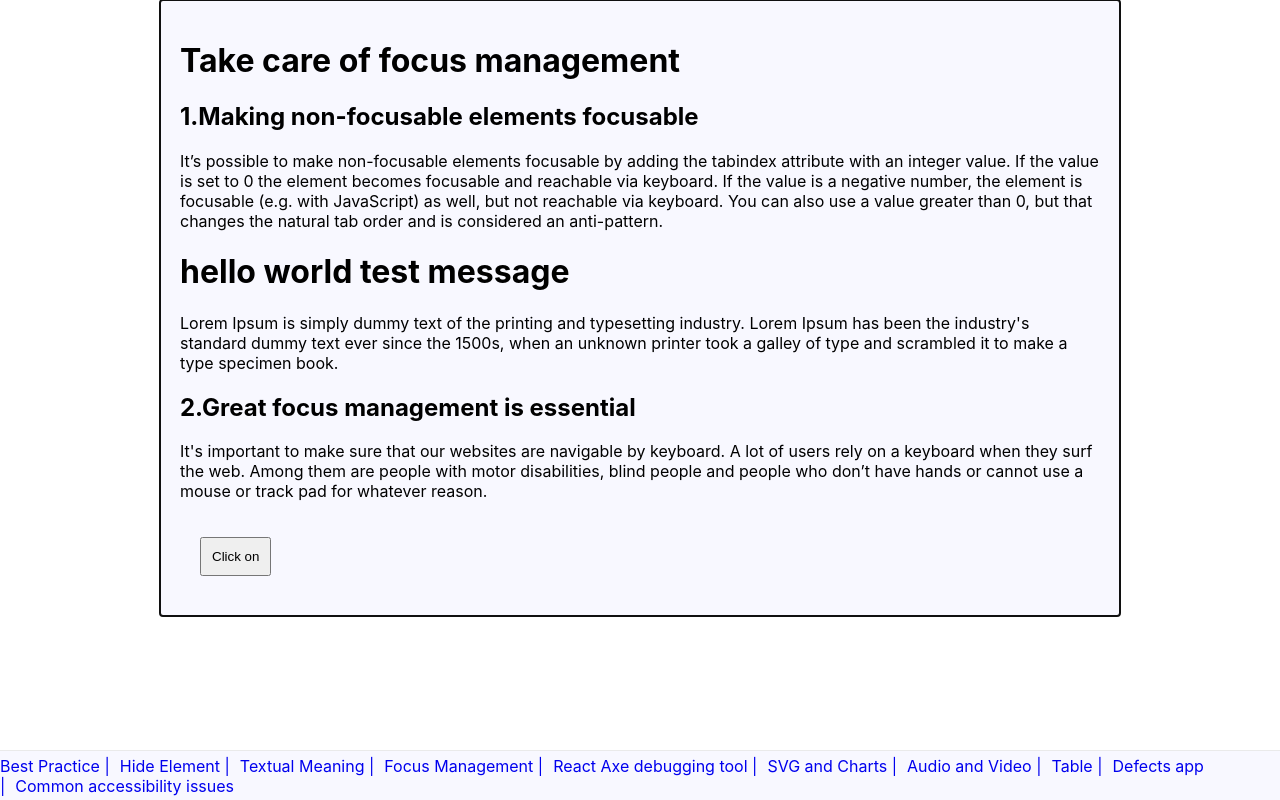
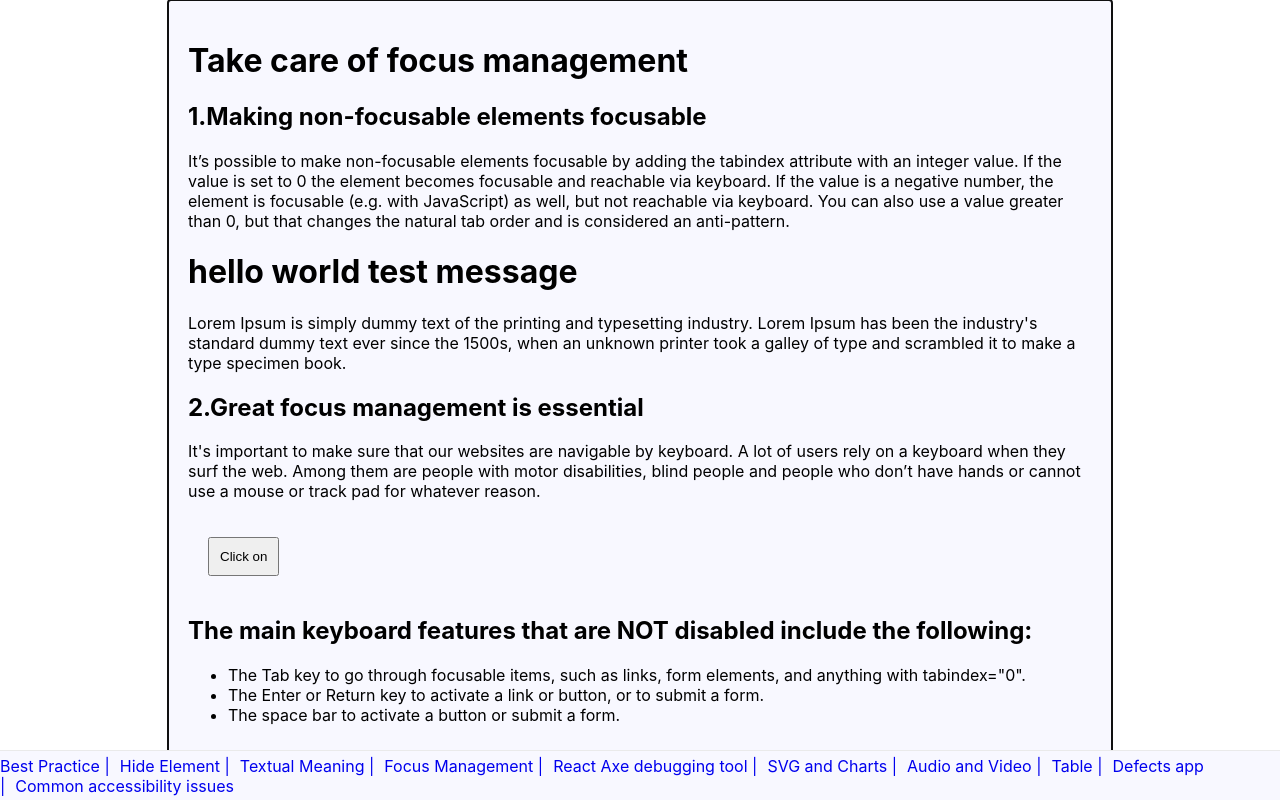
Before and after one commit to ritugupta64/spa-with-next.js, a Next.js app: page /focus-management in a window 1280 px wide. Built offline with nearby package versions, Linux system fonts and the light colour scheme.

Commit message:
feat(minor-changes): accessibility
1) fix

```diff
--- a/pages/best-practice.js
+++ b/pages/best-practice.js
@@ -23,7 +23,7 @@ const semanticRules = () => {
       >
         <PageTitle title="page title Semantic rule" />
         <h1 id="page-heading">
-           Don't use role attribute with semantic element until and unless its not required
+           Don't use role attribute with elements until and unless its not required
         </h1>
         <nav className="navigation" aria-label="nav1" role="navigation">
           <a target="_blank" href="https://docs.google.com/spreadsheets/d/1q12cRzz7fUSOhzUuUC1C7hsh4O5mT4_tvcw6HG6iCzc/edit#gid=0">Accessibility Checklist</a>
--- a/pages/focus-management.js
+++ b/pages/focus-management.js
@@ -40,13 +40,25 @@ const textualMeaning = () => {
       >
         <h1 id="page-heading">Take care of focus management</h1>
         <h2>1.Making non-focusable elements focusable</h2>
-        <p>It’s possible to make non-focusable elements focusable by adding the tabindex attribute with an integer value. If the value is set to 0 the element becomes focusable and reachable via keyboard.
-If the value is a negative number, the element is focusable (e.g. with JavaScript) as well, but not reachable via keyboard. You can also use a value greater than 0, but that changes the natural tab order and is considered an anti-pattern.</p>
+        <p>
+          It’s possible to make non-focusable elements focusable by adding the
+          tabindex attribute with an integer value. If the value is set to 0 the
+          element becomes focusable and reachable via keyboard. If the value is
+          a negative number, the element is focusable (e.g. with JavaScript) as
+          well, but not reachable via keyboard. You can also use a value greater
+          than 0, but that changes the natural tab order and is considered an
+          anti-pattern.
+        </p>
         <HelloWorld heading="hello world test message" />
 
-
         <h2>2.Great focus management is essential</h2>
-        <p>It's important to make sure that our websites are navigable by keyboard. A lot of users rely on a keyboard when they surf the web. Among them are people with motor disabilities, blind people and people who don’t have hands or cannot use a mouse or track pad for whatever reason.</p>
+        <p>
+          It's important to make sure that our websites are navigable by
+          keyboard. A lot of users rely on a keyboard when they surf the web.
+          Among them are people with motor disabilities, blind people and people
+          who don’t have hands or cannot use a mouse or track pad for whatever
+          reason.
+        </p>
         <button
           onClick={isClose}
           style={{
@@ -63,6 +75,21 @@ If the value is a negative number, the element is focusable (e.g. with JavaScrip
             isClose={isClose}
           />
         )}
+        <h2>
+          The main keyboard features that are NOT disabled include the
+          following:
+        </h2>
+        <ul>
+          <li>
+            The Tab key to go through focusable items, such as links, form
+            elements, and anything with tabindex="0".
+          </li>
+          <li>
+            The Enter or Return key to activate a link or button, or to submit a
+            form.
+          </li>
+          <li>The space bar to activate a button or submit a form.</li>
+        </ul>
       </div>
     </Layout>
   );
--- a/styles/style.css
+++ b/styles/style.css
@@ -1,16 +1,14 @@
 .container {
-  min-height: 60vh;
-  padding: 0 0.5rem;
-  display: flex;
-  flex-direction: column;
-  justify-content: center;
-  align-items: center;
+
 }
 
 main {
-  padding: 0;
   flex: 1;
   display: flex;
+  max-width:960px;
+  margin: 0 auto;
+  min-height: 80vh;
+  padding: 0 0.5rem;
   flex-direction: column;
   justify-content: center;
   align-items: center;
@@ -115,7 +113,7 @@ svg {
   margin-bottom: 20px;
 }
 .wrapper{
-  max-width:960px;
+
   width: 100%;
   margin: 0 auto;
 }
```
